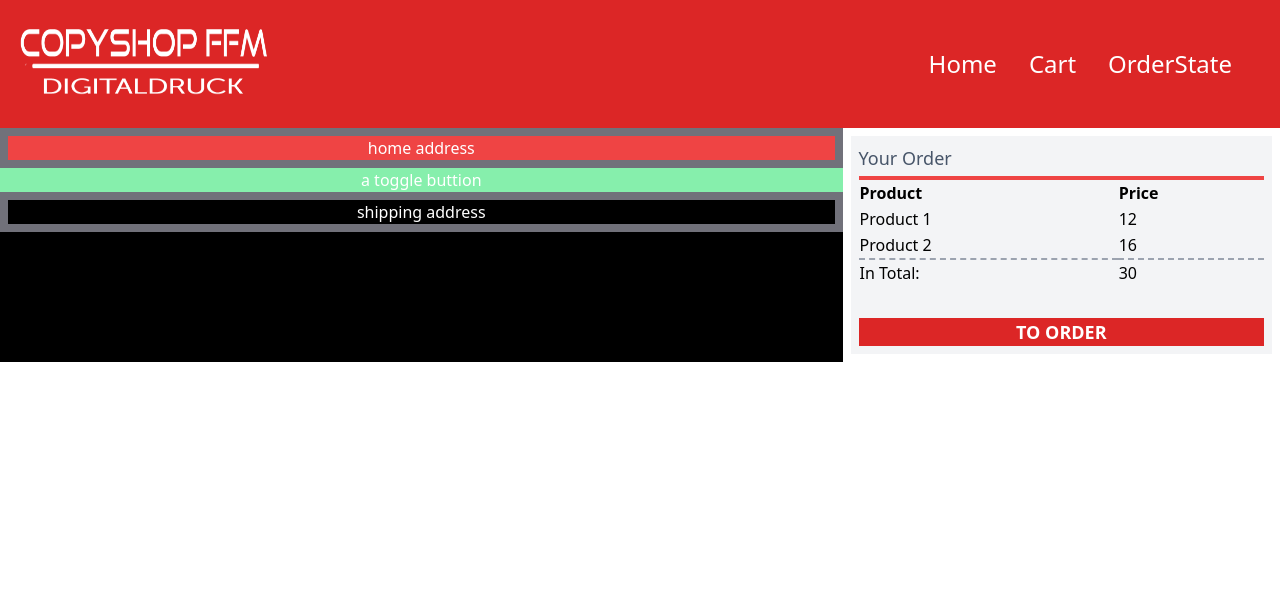
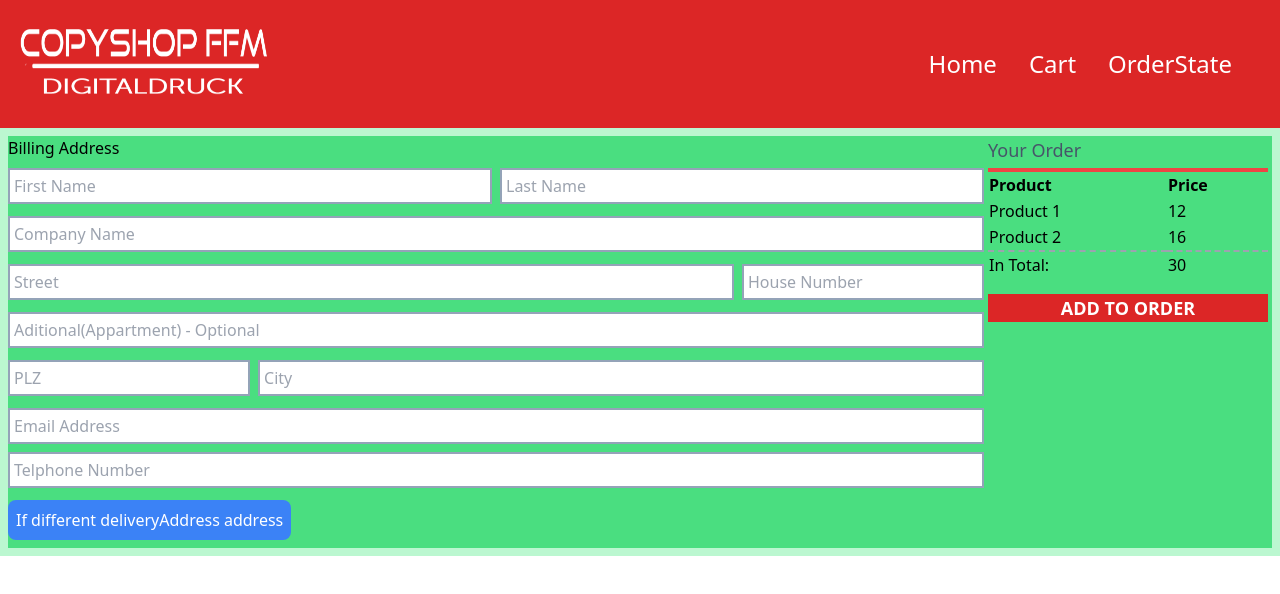
Before and after one commit to Fair-Technology/CopyshopFFM-ReactJS, a React (Vite) app: page /checkout in a window 1280 px wide. Shown: the top 594 px of the page. Built offline with nearby package versions, Linux system fonts and the light colour scheme.

Commit message:
Adjusted checkout

```diff
--- a/src/components/calculationArea.tsx
+++ b/src/components/calculationArea.tsx
@@ -100,7 +100,10 @@ const CostSum = () => {
 
 const AddToCartBtn = () => {
 	return (
-		<div onClick={AddToCart} className="custom-button min-h-12">
+		<div
+			onClick={AddToCart}
+			className="bg-red-600 text-white text-lg font-bold grid place-content-center min-h-12"
+		>
 			Add to Cart
 		</div>
 	);
--- a/src/index.css
+++ b/src/index.css
@@ -1,10 +1,3 @@
 @tailwind base;
 @tailwind components;
 @tailwind utilities;
-
-
-@layer utilities {
-  .custom-button {
-    @apply bg-red-600 text-white text-lg font-bold grid place-content-center;
-  }
-}
--- a/src/pages/checkout.tsx
+++ b/src/pages/checkout.tsx
@@ -1,23 +1,159 @@
+import { Dispatch, SetStateAction, useState } from "react";
 import Heading from "../components/heading";
 
 const CheckOutPage = () => {
 	return (
-		<div className="mx-auto sm:flex justify-center">
-			{/* Left Part */}
-			<div className="sm:w-2/3 bg-black text-white text-center">
-				<section className="bg-red-500 border-8 border-zinc-500">
-					home address
+		<div className="flex p-2 justify-center bg-green-200">
+			<div className="2xl:max-w-screen-2xl w-full sm:flex bg-green-400">
+				<Left />
+				<Right />
+			</div>
+		</div>
+	);
+};
+export default CheckOutPage;
+
+const Left = () => {
+	const [showDeliveryAddress, setShowDeliveryAddress] = useState(false);
+	return (
+		<div className="flex-1">
+			<BillingAdress
+				showDeliveryAddress={showDeliveryAddress}
+				setShowDeliveryAddress={setShowDeliveryAddress}
+			/>
+			{showDeliveryAddress && <DeliveryAddress />}
+		</div>
+	);
+};
+
+const BillingAdress = ({
+	showDeliveryAddress,
+	setShowDeliveryAddress,
+}: {
+	showDeliveryAddress: boolean;
+	setShowDeliveryAddress: Dispatch<SetStateAction<boolean>>;
+}) => {
+	const handleOnClick = () => {
+		setShowDeliveryAddress(!showDeliveryAddress);
+	};
+	return (
+		<div>
+			<div>
+				<FullForm />
+			</div>
+			<button
+				onClick={handleOnClick}
+				className="cursor-pointer p-2 bg-blue-500 rounded-lg text-white hover:bg-blue-300 my-2"
+			>
+				If different deliveryAddress address
+			</button>
+		</div>
+	);
+};
+
+const FullForm = () => {
+	return (
+		<div>
+			<h1>Billing Address</h1>
+			<AddressForm />
+			<ContactForm />
+		</div>
+	);
+};
+
+const DeliveryAddress = () => {
+	return (
+		<div>
+			<h1>DeliveryAddress</h1>
+			<AddressForm />
+		</div>
+	);
+};
+
+const AddressForm = () => {
+	return (
+		<section className="flex w-full">
+			<form className="w-full " action="">
+				<div className="w-full my-1 sm:flex  gap-2">
+					<input
+						className="pl-1 py-1 my-1 sm:w-1/2 w-full border-2 border-slate-400"
+						placeholder="First Name"
+					/>
+					<input
+						className="pl-1 py-1 my-1 sm:w-1/2 w-full border-2 border-slate-400"
+						placeholder="Last Name"
+					/>
+				</div>
+				<div>
+					<input
+						className="pl-1 py-1 my-1 w-full border-2 border-slate-400"
+						placeholder="Company Name"
+					/>
+				</div>
+				<div className="w-full my-1 sm:flex  gap-2">
+					<input
+						className="pl-1 py-1 my-1 sm:w-3/4 w-full border-2 border-slate-400"
+						placeholder="Street"
+					/>
+					<input
+						className="pl-1 py-1 my-1 sm:w-1/4 w-full border-2 border-slate-400"
+						placeholder="House Number"
+					/>
+				</div>
+				<div>
+					<input
+						className="pl-1 py-1 my-1 w-full border-2 border-slate-400"
+						placeholder="Aditional(Appartment) - Optional "
+					/>
+				</div>
+				<div className="w-full my-1 sm:flex  gap-2">
+					<input
+						className="pl-1 py-1 my-1 sm:w-1/4 w-full border-2 border-slate-400"
+						placeholder="PLZ"
+					/>
+					<input
+						className="pl-1 py-1 my-1 sm:w-3/4 w-full border-2 border-slate-400"
+						placeholder="City"
+					/>
+				</div>
+			</form>
 		</section>
-				<section className="bg-green-300">a toggle buttion</section>
-				<section className=" border-8 border-zinc-500">
-					shipping address
-				</section>
+	);
+};
+
+const ContactForm = () => {
+	return (
+		<form action="">
+			<div>
+				<input
+					className="pl-1 py-1 my-1 w-full border-2 border-slate-400"
+					placeholder="Email Address"
+				/>
 			</div>
-			{/* Right part */}
-			<div className="sm:w-1/3 bg-gray-100 m-2 p-2">
-				{/* heading component */}
+			<div>
+				<input
+					className="pl-1 py-1 my-1 w-full border-2 border-slate-400"
+					placeholder="Telphone Number"
+				/>
+			</div>
+		</form>
+	);
+};
+
+const Right = () => {
+	return (
+		<div className="sm:w-72 w-full px-1 flex-col">
 			<Heading text="Your Order" />
-				{/* price table */}
+			<PriceTable />
+			<button className="bg-red-600 text-white text-lg font-bold grid place-content-center min-h-6 mt-4 w-full">
+				ADD TO ORDER
+			</button>
+		</div>
+	);
+};
+
+const PriceTable = () => {
+	return (
 		<table className="table-auto w-full">
 			<thead className="text-start">
 				<tr>
@@ -42,11 +178,5 @@ const CheckOutPage = () => {
 				</tr>
 			</tfoot>
 		</table>
-				{/* button */}
-				<div className="custom-button min-h-6 mt-8">TO ORDER</div>
-			</div>
-		</div>
 	);
 };
-
-export default CheckOutPage;
```
Lines whose indentation alone changed are shown as unchanged.
